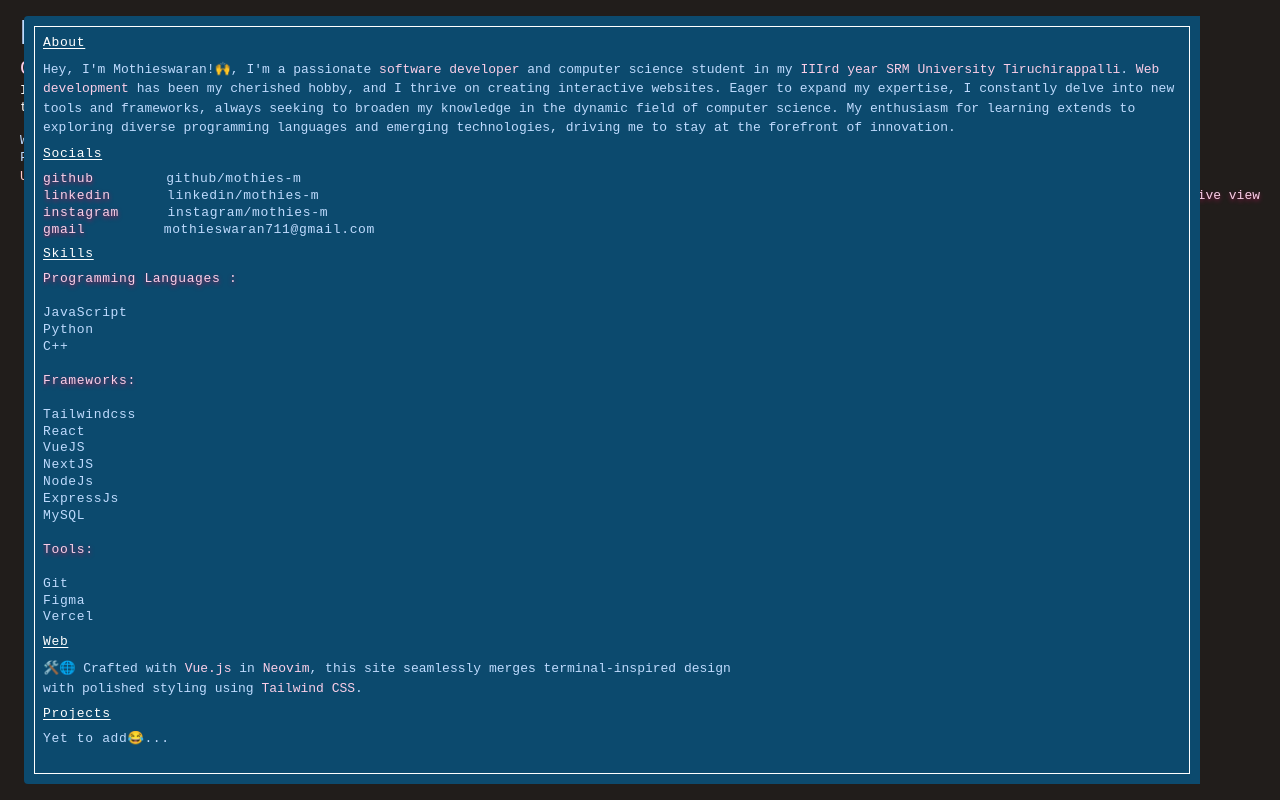
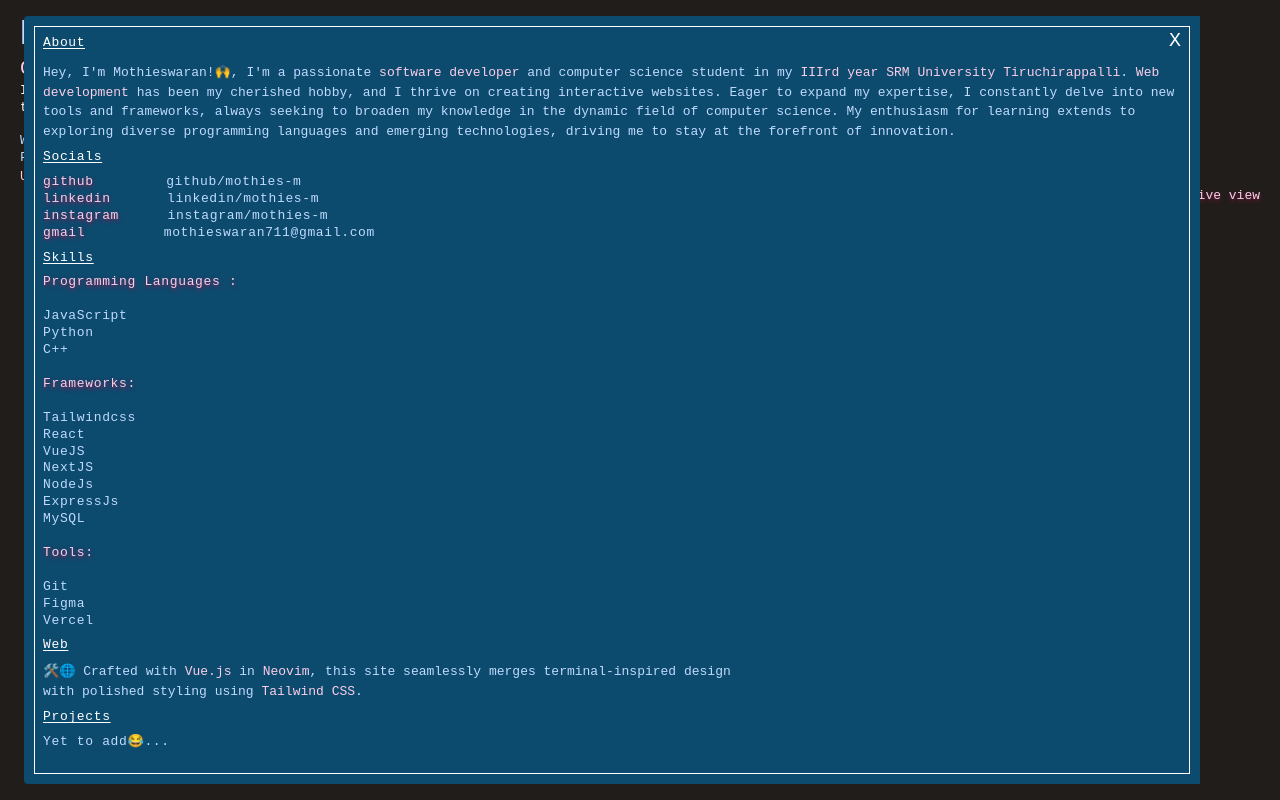
Before and after one commit to mothies-m/my-website, a Vue app: page / in a window 1280 px wide. Both pictures are taken after a click on the button "Discriptive view". Built offline with nearby package versions, Linux system fonts and the light colour scheme.

Commit message:
added exit button

```diff
--- a/src/components/commands/command.js
+++ b/src/components/commands/command.js
@@ -1,5 +1,5 @@
 export const linkedin = "https://www.linkedin.com/in/mothies-m/";
-export const instagram = "https://www.instagram.com/drig0__/";
+export const instagram = "https://www.instagram.com/mothies__/";
 export const github = "https://github.com/mothies-m";
 export const gmail = 'mailto:mothieswaran711.com';
 export const resume = 'https://drive.google.com/file/d/1RXbVO63IPNl0HmDZvG68uHAnaF3jqA8B/view?usp=sharing';
@@ -31,7 +31,7 @@
 export const socials = `<div class="text-blue-200"><p>
     <a class="text-pink-200 text-shadow shadow-pink-800">github</a>  <a class="ml-16 hover:text-pink-200" href="https://github.com/mothies-m">github/mothies-m</a><br>
     <a class="text-pink-200 text-shadow shadow-pink-800">linkedin</a>  <a class="ml-12 hover:text-pink-200" href="https://www.linkedin.com/in/mothies-m/">linkedin/mothies-m</a><br>
-    <a class="text-pink-200 text-shadow shadow-pink-800">instagram</a>  <a class="ml-10 hover:text-pink-200" href="https://www.instagram.com/drig0__/">instagram/mothies-m</a><br>
+    <a class="text-pink-200 text-shadow shadow-pink-800">instagram</a>  <a class="ml-10 hover:text-pink-200" href="https://www.instagram.com/mothies__/">instagram/mothies-m</a><br>
     <a class="text-pink-200 text-shadow shadow-pink-800">gmail</a>  <a class="ml-[70px] hover:text-pink-200">mothieswaran711@gmail.com</a><br>
     </p></div>
 `
--- a/src/page/DescriptView.vue
+++ b/src/page/DescriptView.vue
@@ -4,9 +4,12 @@
             <label class="text-white">Feeling lost try <button @click="showDescription = true" class="text-pink-200 animate-pulse text-shadow shadow-pink-900">Discriptive view</button></label>
         </div>
         <transition appear>
-        <div class="absolute cursor-pointer top-4 left-6 right-20 bottom-4 rounded-l border-white bg-sky-900" v-if="showDescription" @click="showDescription = false">
-            <div class=" flex-row absolute cursor-pointer top-[10px] left-[10px] right-[10px] bottom-[10px] border-white border bg-sky-900 overflow-y-auto">
-                <p class="pl-2 pt-2 text-white underline underline-offset-2">About</p>
+        <div class="absolute cursor-pointer top-4 left-6 right-20 bottom-4 rounded-l border-white bg-sky-900" v-if="showDescription">
+            <div class="absolute cursor-pointer top-[10px] left-[10px] right-[10px] bottom-[10px] border-white border bg-sky-900 overflow-y-auto">
+                <div class="flex flex-row justify-between">
+                    <p class="pl-2 pt-2 text-white underline underline-offset-2">About</p>
+                    <button class="text-xl text-white font-extralight pr-2"  @click="showDescription = false">X</button>
+                </div>
                 <div class="p-2" v-html="about"></div>
                 <p class="pl-2 text-white underline underline-offset-2">Socials</p>
                 <div class="p-2" v-html="socials"></div>
```
